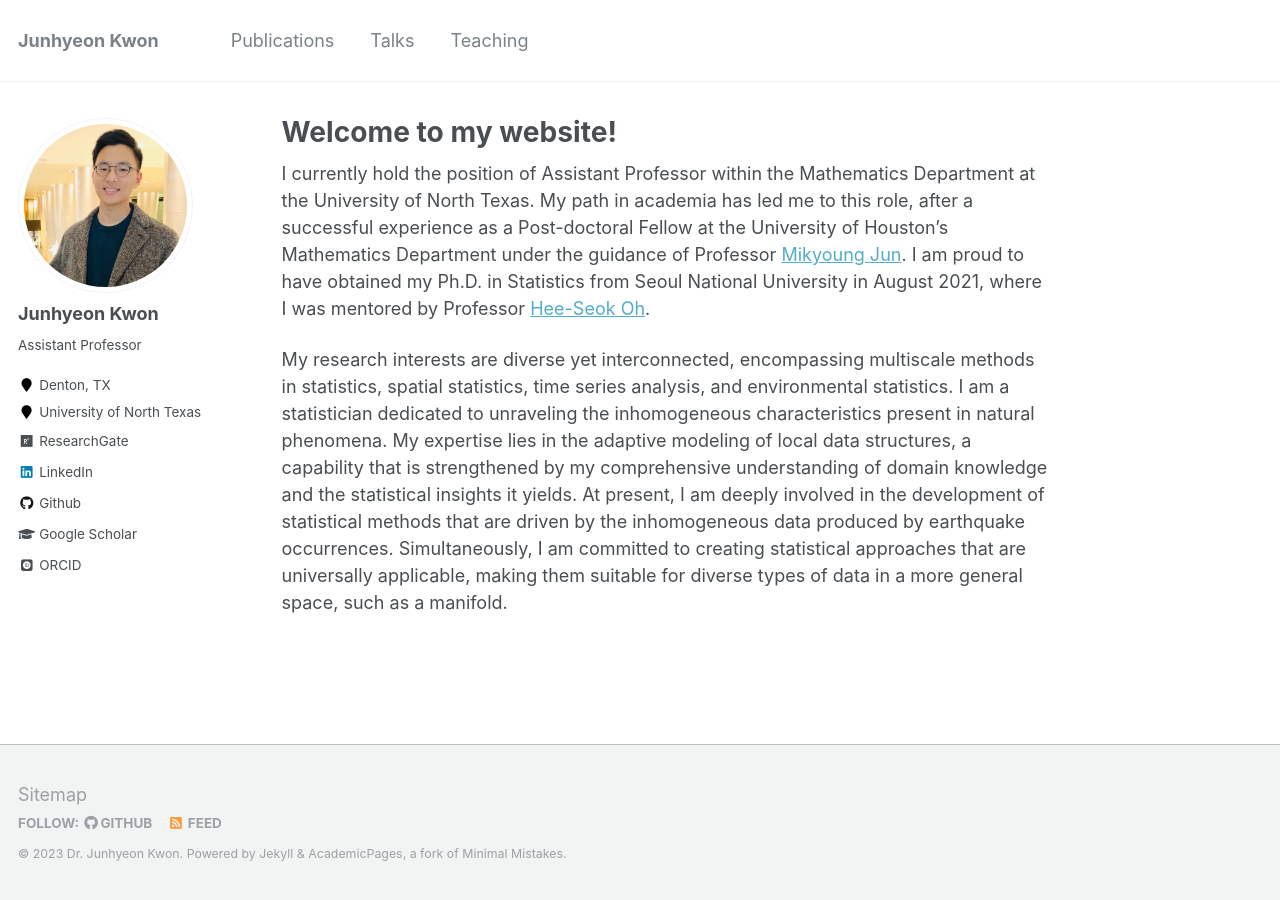
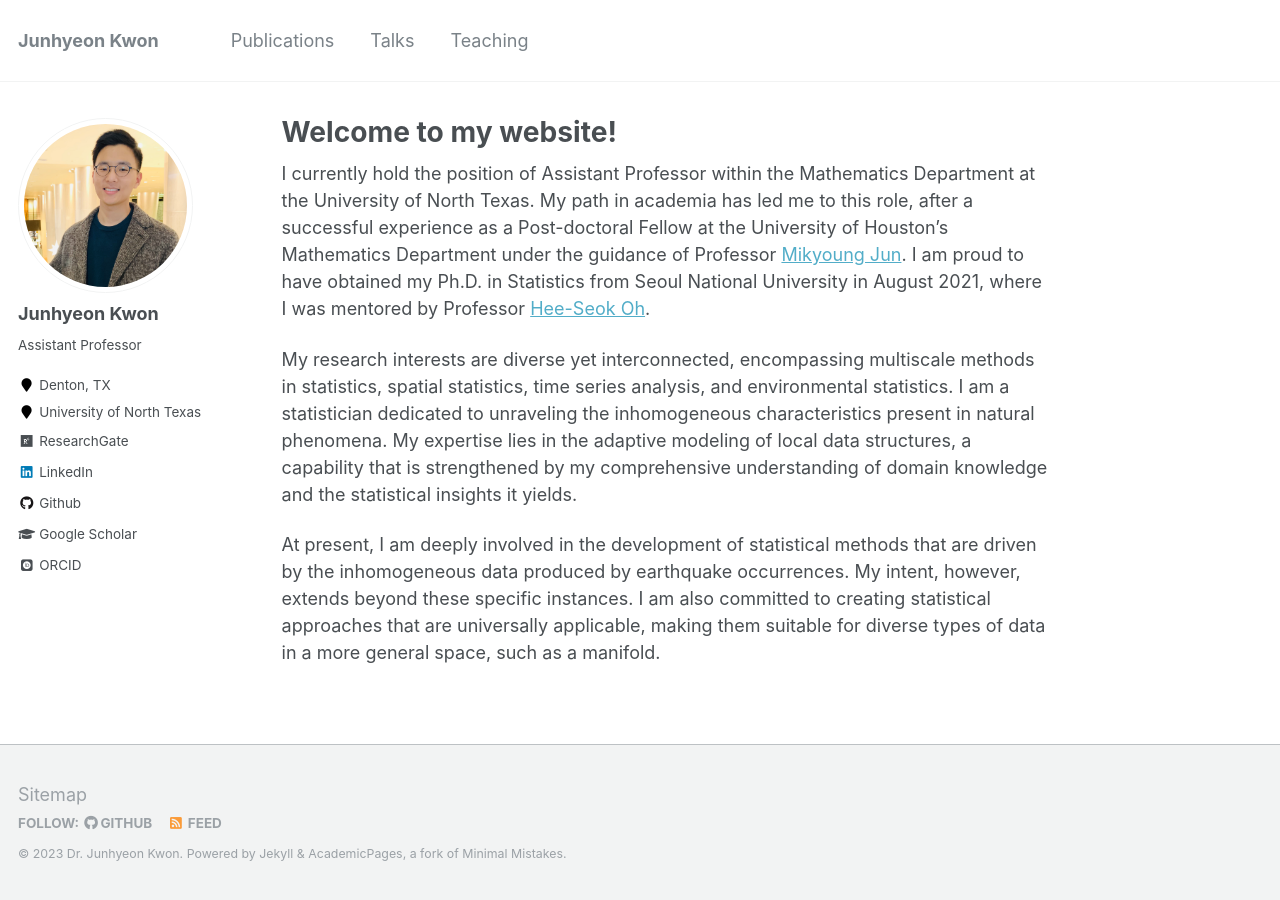
Before and after one commit to JunhyeonKwon/junhyeonkwon.github.io, a Jekyll site: the page built from _pages/about.md, in a window 1280 px wide. Built offline with Jekyll 4.4.1, drawn with Linux system fonts in a browser that asks for light colours; some web fonts are replaced.

Commit message:
Update about.md

```diff
--- a/_pages/about.md
+++ b/_pages/about.md
@@ -9,7 +9,9 @@ redirect_from:
 ---
 I currently hold the position of Assistant Professor within the Mathematics Department at the University of North Texas. My path in academia has led me to this role, after a successful experience as a Post-doctoral Fellow at the University of Houston's Mathematics Department under the guidance of Professor [Mikyoung Jun](https://sites.google.com/view/mikyoung-jun/home). I am proud to have obtained my Ph.D. in Statistics from Seoul National University in August 2021, where I was mentored by Professor [Hee-Seok Oh](https://sites.google.com/site/heeseokoh).
 
-My research interests are diverse yet interconnected, encompassing multiscale methods in statistics, spatial statistics, time series analysis, and environmental statistics. I am a statistician dedicated to unraveling the inhomogeneous characteristics present in natural phenomena. My expertise lies in the adaptive modeling of local data structures, a capability that is strengthened by my comprehensive understanding of domain knowledge and the statistical insights it yields. At present, I am deeply involved in the development of statistical methods that are driven by the inhomogeneous data produced by earthquake occurrences. Simultaneously, I am committed to creating statistical approaches that are universally applicable, making them suitable for diverse types of data in a more general space, such as a manifold.
+My research interests are diverse yet interconnected, encompassing multiscale methods in statistics, spatial statistics, time series analysis, and environmental statistics. I am a statistician dedicated to unraveling the inhomogeneous characteristics present in natural phenomena. My expertise lies in the adaptive modeling of local data structures, a capability that is strengthened by my comprehensive understanding of domain knowledge and the statistical insights it yields.
+
+At present, I am deeply involved in the development of statistical methods that are driven by the inhomogeneous data produced by earthquake occurrences. My intent, however, extends beyond these specific instances. I am also committed to creating statistical approaches that are universally applicable, making them suitable for diverse types of data in a more general space, such as a manifold.
 
 <!-- old version
 I am an Assistant Professor in the Deparment of Mathematics at the University of North Texas. Prior to joining UNT, I worked as a post-doctoral fellow in the Department of Mathematics at University of Houston (supervisor: [Mikyoung Jun](https://sites.google.com/view/mikyoung-jun/home)) and earned a Ph.D. in Statistics from Seoul National University in August 2021 (supervisor: [Hee-Seok Oh](https://sites.google.com/site/heeseokoh)). My research interests include, but are not limited to, multiscale methods in statistics, spatial statistics, time series analysis, and environmental statistics.
```
